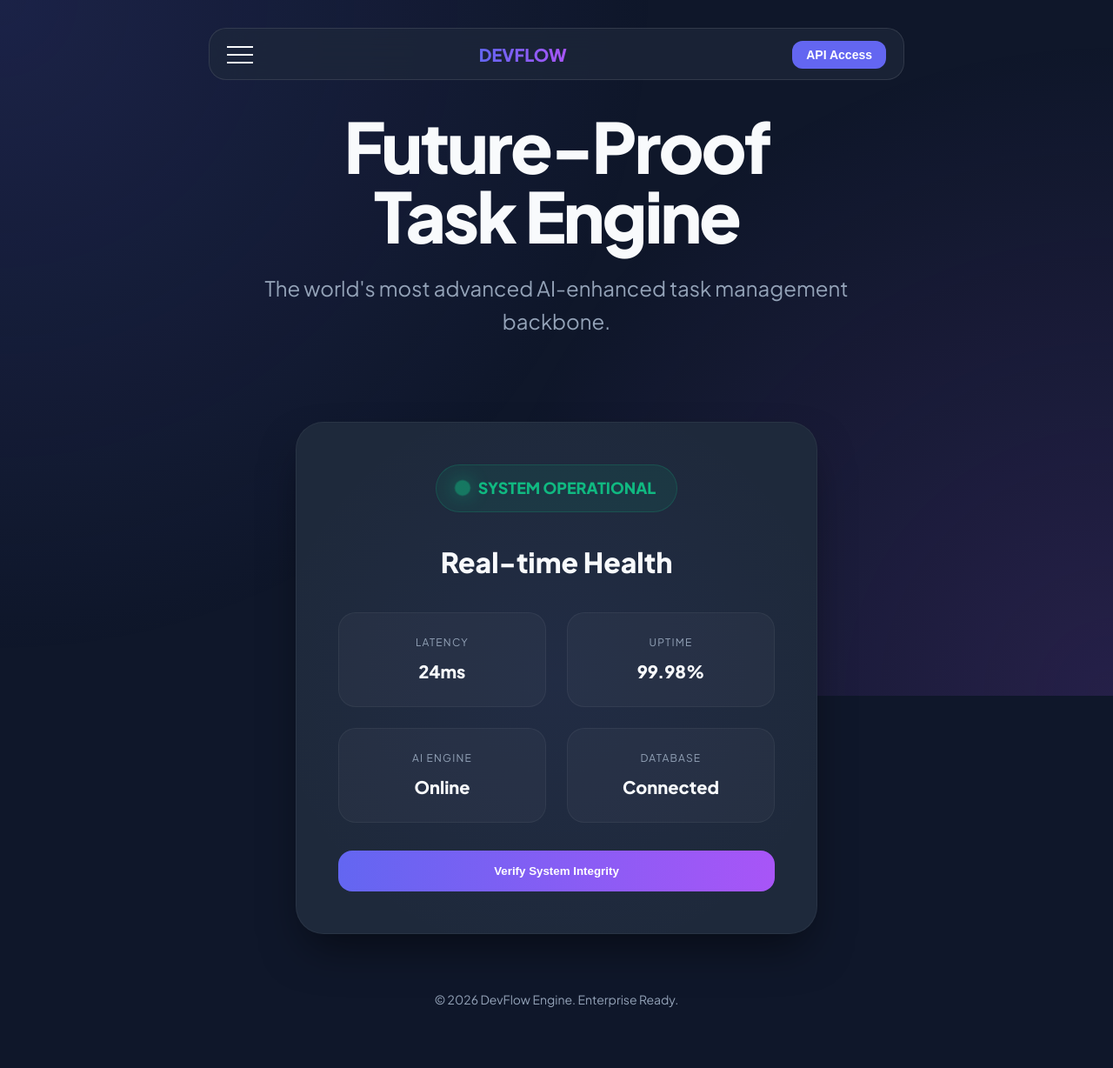
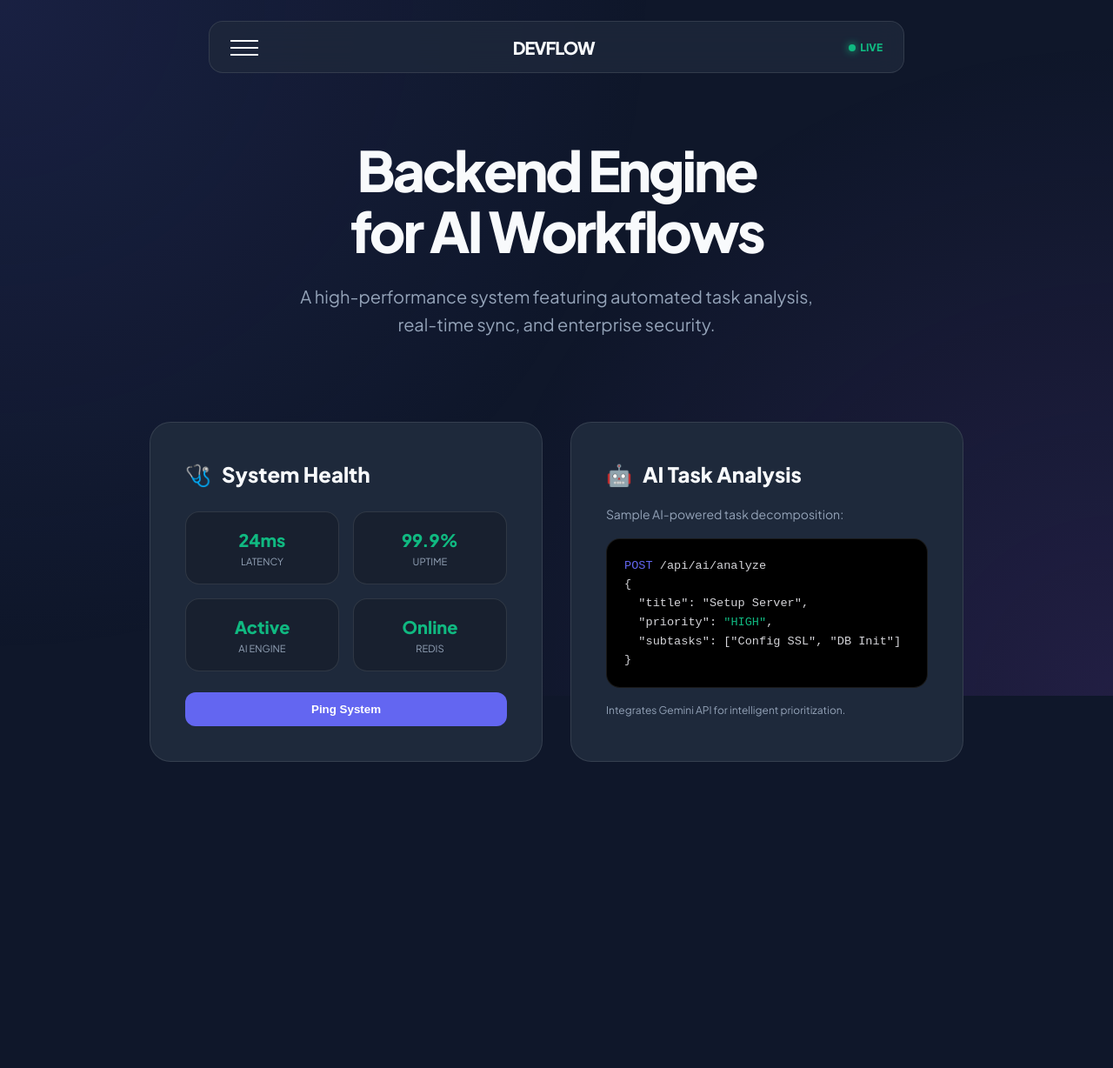
Before and after one commit to shreyash-jain27/DEVFLOW, a website: page src/public/index.html in a window 1280 px wide. Shown: the whole page at 87% size. After the commit the page ends 1004 px from the top, so only its background shows below. Drawn offline with nearby package versions, Linux system fonts and the light colour scheme.

Commit message:
style: refine technical showcase and fix navbar interaction

```diff
--- a/src/public/index.html
+++ b/src/public/index.html
@@ -3,7 +3,7 @@
 <head>
     <meta charset="UTF-8">
     <meta name="viewport" content="width=device-width, initial-scale=1.0">
-    <title>DevFlow API | AI-Powered Task Management</title>
+    <title>DevFlow API | Technical Showcase</title>
     <link rel="preconnect" href="https://fonts.googleapis.com">
     <link rel="preconnect" href="https://fonts.gstatic.com" crossorigin>
     <link href="https://fonts.googleapis.com/css2?family=Plus+Jakarta+Sans:wght@400;600;800&display=swap" rel="stylesheet">
@@ -12,21 +12,15 @@
         :root {
             --primary: #6366f1;
             --secondary: #a855f7;
-            --accent: #ec4899;
             --background: #0f172a;
             --surface: #1e293b;
             --text: #f8fafc;
             --text-muted: #94a3b8;
             --success: #10b981;
-            --warning: #f59e0b;
-            --nav-bg: rgba(30, 41, 59, 0.7);
+            --border: rgba(255, 255, 255, 0.1);
         }
 
-        * {
-            margin: 0;
-            padding: 0;
-            box-sizing: border-box;
-        }
+        * { margin: 0; padding: 0; box-sizing: border-box; }
 
         body {
             font-family: 'Plus Jakarta Sans', sans-serif;
@@ -34,45 +28,36 @@
             color: var(--text);
             line-height: 1.6;
             overflow-x: hidden;
-            min-height: 100vh;
         }
 
         .gradient-bg {
             position: fixed;
-            top: 0;
-            left: 0;
-            width: 100%;
-            height: 100%;
+            top: 0; left: 0; width: 100%; height: 100%;
             z-index: -1;
             background:
-                radial-gradient(circle at 0% 0%, rgba(99, 102, 241, 0.15) 0%, transparent 50%),
-                radial-gradient(circle at 100% 100%, rgba(168, 85, 247, 0.15) 0%, transparent 50%);
+                radial-gradient(circle at 0% 0%, rgba(99, 102, 241, 0.12) 0%, transparent 50%),
+                radial-gradient(circle at 100% 100%, rgba(168, 85, 247, 0.12) 0%, transparent 50%);
         }
 
-        /* --- CardNav CSS (Vanilla Re-implementation) --- */
+        /* --- CardNav RE-ENGINEERED --- */
         .card-nav-container {
             position: fixed;
-            top: 2rem;
+            top: 1.5rem;
             left: 50%;
             transform: translateX(-50%);
             width: 90%;
             max-width: 800px;
-            z-index: 100;
+            z-index: 1000;
         }
 
         .card-nav {
-            height: 60px;
-            background: var(--nav-bg);
-            backdrop-filter: blur(20px);
-            border: 1px solid rgba(255, 255, 255, 0.1);
-            border-radius: 1.25rem;
+            background: rgba(30, 41, 59, 0.8);
+            backdrop-filter: blur(16px);
+            border: 1px solid var(--border);
+            border-radius: 1rem;
             overflow: hidden;
-            position: relative;
-            transition: height 0.4s cubic-bezier(0.175, 0.885, 0.32, 1.275);
-        }
-
-        .card-nav.open {
-            height: 320px;
+            height: 60px; /* Base height */
+            transition: border-color 0.3s;
         }
 
         .card-nav-top {
@@ -80,293 +65,141 @@
             display: flex;
             align-items: center;
             justify-content: space-between;
-            padding: 0 1.25rem;
+            padding: 0 1.5rem;
+            position: relative;
+            z-index: 10;
         }
 
-        .hamburger-menu {
-            width: 30px;
-            height: 20px;
+        .hamburger {
+            width: 32px;
+            height: 32px;
             display: flex;
             flex-direction: column;
-            justify-content: space-between;
+            justify-content: center;
+            gap: 6px;
             cursor: pointer;
+            z-index: 20;
         }
 
-        .hamburger-line {
+        .hamburger span {
+            display: block;
             width: 100%;
             height: 2px;
             background: var(--text);
-            transition: 0.3s;
+            transition: 0.3s cubic-bezier(0.4, 0, 0.2, 1);
         }
 
-        .open .hamburger-line:nth-child(1) { transform: translateY(9px) rotate(45deg); }
-        .open .hamburger-line:nth-child(2) { opacity: 0; }
-        .open .hamburger-line:nth-child(3) { transform: translateY(-9px) rotate(-45deg); }
+        .hamburger.open span:nth-child(1) { transform: translateY(8px) rotate(45deg); }
+        .hamburger.open span:nth-child(2) { opacity: 0; }
+        .hamburger.open span:nth-child(3) { transform: translateY(-8px) rotate(-45deg); }
 
-        .nav-logo {
-            font-weight: 800;
-            font-size: 1.25rem;
-            background: linear-gradient(to right, var(--primary), var(--secondary));
-            -webkit-background-clip: text;
-            -webkit-text-fill-color: transparent;
-        }
-
-        .nav-cta {
-            background: var(--primary);
-            color: white;
-            border: none;
-            padding: 0.5rem 1rem;
-            border-radius: 0.75rem;
-            font-weight: 600;
-            font-size: 0.875rem;
-            cursor: pointer;
-        }
+        .logo { font-weight: 800; font-size: 1.25rem; letter-spacing: -1px; }
 
         .card-nav-content {
+            padding: 0.75rem;
             display: flex;
-            gap: 1rem;
-            padding: 1rem;
+            gap: 0.75rem;
             height: 240px;
             opacity: 0;
-            transform: translateY(20px);
-            transition: 0.4s;
-            pointer-events: none;
-        }
-
-        .open .card-nav-content {
-            opacity: 1;
-            transform: translateY(0);
-            pointer-events: auto;
+            visibility: hidden;
         }
 
         .nav-card {
             flex: 1;
-            border-radius: 1rem;
+            background: rgba(255, 255, 255, 0.03);
+            border: 1px solid var(--border);
+            border-radius: 0.75rem;
             padding: 1.25rem;
             display: flex;
             flex-direction: column;
-            gap: 0.5rem;
-            background: rgba(255, 255, 255, 0.05);
-            border: 1px solid rgba(255, 255, 255, 0.05);
+            justify-content: space-between;
         }
 
-        .nav-card-label {
-            font-weight: 800;
-            font-size: 1rem;
-            margin-bottom: 0.5rem;
-            color: var(--primary);
+        .nav-card h4 { font-size: 0.875rem; color: var(--primary); text-transform: uppercase; letter-spacing: 1px; }
+        .nav-links { display: flex; flex-direction: column; gap: 0.5rem; margin-top: 1rem; }
+        .nav-link { color: var(--text-muted); text-decoration: none; font-size: 0.9rem; transition: 0.2s; display: flex; align-items: center; gap: 0.5rem; }
+        .nav-link:hover { color: var(--text); transform: translateX(4px); }
+
+        /* --- Main Content --- */
+        .container { max-width: 1000px; margin: 0 auto; padding: 10rem 2rem 4rem; }
+
+        .hero { text-align: center; margin-bottom: 6rem; }
+        h1 { font-size: 4rem; font-weight: 800; letter-spacing: -3px; line-height: 1.1; margin-bottom: 1.5rem; }
+        .hero p { font-size: 1.25rem; color: var(--text-muted); max-width: 600px; margin: 0 auto; }
+
+        /* --- Focused Showcase Cards --- */
+        .showcase { display: grid; grid-template-columns: 1fr 1fr; gap: 2rem; margin-bottom: 4rem; }
+
+        .card {
+            background: var(--surface);
+            border: 1px solid var(--border);
+            border-radius: 1.5rem;
+            padding: 2.5rem;
+            position: relative;
         }
 
-        .nav-card-links {
-            display: flex;
-            flex-direction: column;
-            gap: 0.5rem;
+        .card h2 { font-size: 1.5rem; margin-bottom: 1rem; display: flex; align-items: center; gap: 0.75rem; }
+
+        /* Health Box */
+        .health-grid { display: grid; grid-template-columns: 1fr 1fr; gap: 1rem; margin-top: 1.5rem; }
+        .health-item { background: rgba(0,0,0,0.2); padding: 1rem; border-radius: 1rem; text-align: center; border: 1px solid var(--border); }
+        .health-val { font-size: 1.25rem; font-weight: 800; color: var(--success); }
+        .health-label { font-size: 0.7rem; color: var(--text-muted); text-transform: uppercase; }
+
+        /* API Example */
+        .code-box {
+            background: #000;
+            padding: 1.25rem;
+            border-radius: 1rem;
+            font-family: monospace;
+            font-size: 0.85rem;
+            color: #d4d4d8;
+            border: 1px solid var(--border);
+            margin-top: 1rem;
         }
-
-        .nav-card-link {
-            color: var(--text-muted);
-            text-decoration: none;
-            font-size: 0.875rem;
-            transition: 0.2s;
-            display: flex;
-            align-items: center;
-            gap: 0.4rem;
-        }
-
-        .nav-card-link:hover {
-            color: var(--text);
-            transform: translateX(4px);
-        }
-
-        /* --- Main Content --- */
-        .container {
-            max-width: 1200px;
-            margin: 0 auto;
-            padding: 8rem 2rem 4rem;
-        }
-
-        header {
-            text-align: center;
-            margin-bottom: 6rem;
-        }
-
-        h1 {
-            font-size: 5rem;
-            font-weight: 800;
-            letter-spacing: -3px;
-            line-height: 1;
-            margin-bottom: 1.5rem;
-        }
-
-        .hero-text {
-            color: var(--text-muted);
-            font-size: 1.5rem;
-            max-width: 700px;
-            margin: 0 auto;
-        }
-
-        /* --- Health Check Box --- */
-        .health-monitor {
-            background: var(--surface);
-            border: 1px solid rgba(255, 255, 255, 0.05);
-            border-radius: 2rem;
-            padding: 3rem;
-            max-width: 600px;
-            margin: 0 auto;
-            text-align: center;
-            position: relative;
-            overflow: hidden;
-            box-shadow: 0 25px 50px -12px rgba(0, 0, 0, 0.5);
-        }
-
-        .health-monitor::before {
-            content: "";
-            position: absolute;
-            top: -50%;
-            left: -50%;
-            width: 200%;
-            height: 200%;
-            background: radial-gradient(circle at center, var(--primary) 0%, transparent 40%);
-            opacity: 0.05;
-            z-index: 0;
-        }
-
-        .health-header {
-            position: relative;
-            z-index: 1;
-        }
-
-        .health-status {
-            display: inline-flex;
-            align-items: center;
-            gap: 0.75rem;
-            background: rgba(16, 185, 129, 0.1);
-            color: var(--success);
-            padding: 0.75rem 1.5rem;
-            border-radius: 99px;
-            font-weight: 700;
-            font-size: 1.125rem;
-            margin-bottom: 2rem;
-            border: 1px solid rgba(16, 185, 129, 0.2);
-        }
-
-        .status-pulse {
-            width: 12px;
-            height: 12px;
-            background: var(--success);
-            border-radius: 50%;
-            box-shadow: 0 0 15px var(--success);
-            animation: pulse-health 2s infinite;
-        }
-
-        @keyframes pulse-health {
-            0% { transform: scale(1); opacity: 1; }
-            50% { transform: scale(1.5); opacity: 0.5; }
-            100% { transform: scale(1); opacity: 1; }
-        }
-
-        .health-details {
-            display: grid;
-            grid-template-columns: 1fr 1fr;
-            gap: 1.5rem;
-            position: relative;
-            z-index: 1;
-        }
-
-        .detail-card {
-            background: rgba(255, 255, 255, 0.03);
-            padding: 1.5rem;
-            border-radius: 1.25rem;
-            border: 1px solid rgba(255, 255, 255, 0.05);
-        }
-
-        .detail-label {
-            font-size: 0.75rem;
-            text-transform: uppercase;
-            letter-spacing: 0.1em;
-            color: var(--text-muted);
-            margin-bottom: 0.5rem;
-        }
-
-        .detail-value {
-            font-size: 1.25rem;
-            font-weight: 700;
-        }
-
-        .health-btn {
-            margin-top: 2rem;
-            width: 100%;
-            padding: 1rem;
-            background: linear-gradient(to right, var(--primary), var(--secondary));
-            color: white;
-            border: none;
-            border-radius: 1rem;
-            font-weight: 700;
-            cursor: pointer;
-            transition: 0.3s;
-            position: relative;
-            z-index: 1;
-        }
-
-        .health-btn:hover {
-            transform: scale(1.02);
-            filter: brightness(1.1);
-        }
-
-        footer {
-            text-align: center;
-            padding: 4rem;
-            color: var(--text-muted);
-            font-size: 0.875rem;
-        }
+        .token { color: var(--primary); }
 
         @media (max-width: 768px) {
-            h1 { font-size: 3rem; }
-            .health-details { grid-template-columns: 1fr; }
-            .card-nav.open { height: 500px; }
+            h1 { font-size: 2.5rem; }
+            .showcase { grid-template-columns: 1fr; }
             .card-nav-content { flex-direction: column; height: auto; }
+            .card-nav.open { height: auto !important; }
         }
     </style>
 </head>
 <body>
     <div class="gradient-bg"></div>
 
-    <!-- CardNav Component -->
     <div class="card-nav-container">
         <nav class="card-nav" id="nav">
             <div class="card-nav-top">
-                <div class="hamburger-menu" id="menu-toggle">
-                    <div class="hamburger-line"></div>
-                    <div class="hamburger-line"></div>
-                    <div class="hamburger-line"></div>
+                <div class="hamburger" id="hamburger">
+                    <span></span>
+                    <span></span>
+                    <span></span>
                 </div>
-                <div class="nav-logo">DEVFLOW</div>
-                <button class="nav-cta">API Access</button>
+                <div class="logo">DEVFLOW</div>
+                <div style="font-size: 0.75rem; color: var(--success); font-weight: 700; display: flex; align-items: center; gap: 5px;">
+                    <div style="width: 8px; height: 8px; background: var(--success); border-radius: 50%; box-shadow: 0 0 10px var(--success);"></div>
+                    LIVE
+                </div>
             </div>
 
-            <div class="card-nav-content">
+            <div class="card-nav-content" id="nav-content">
                 <div class="nav-card">
-                    <div class="nav-card-label">Features</div>
-                    <div class="nav-card-links">
-                        <a href="#" class="nav-card-link"><span>✨</span> AI Task Analysis</a>
-                        <a href="#" class="nav-card-link"><span>⚡</span> Real-time Sync</a>
-                        <a href="#" class="nav-card-link"><span>🛡️</span> Security Mesh</a>
+                    <h4>Tech Stack</h4>
+                    <div class="nav-links">
+                        <a href="#" class="nav-link">Node.js / Express</a>
+                        <a href="#" class="nav-link">MongoDB / Redis</a>
+                        <a href="#" class="nav-link">Gemini AI API</a>
                     </div>
                 </div>
                 <div class="nav-card">
-                    <div class="nav-card-label">Endpoints</div>
-                    <div class="nav-card-links">
-                        <a href="/api/auth/login" class="nav-card-link">🔐 Auth API</a>
-                        <a href="/api/tasks" class="nav-card-link">📋 Tasks API</a>
-                        <a href="/api/ai/analyze" class="nav-card-link">🤖 AI Engine</a>
-                    </div>
-                </div>
-                <div class="nav-card">
-                    <div class="nav-card-label">Resources</div>
-                    <div class="nav-card-links">
-                        <a href="https://github.com/shreyash-jain27/DEVFLOW" class="nav-card-link">🐙 GitHub Repo</a>
-                        <a href="/admin/queues" class="nav-card-link">📊 Queue Board</a>
-                        <a href="/api/health" class="nav-card-link">🩺 System API</a>
+                    <h4>Dev Tools</h4>
+                    <div class="nav-links">
+                        <a href="/admin/queues" class="nav-link">BullMQ Dashboard</a>
+                        <a href="/api/health" class="nav-link">Health API</a>
+                        <a href="https://github.com/shreyash-jain27/DEVFLOW" class="nav-link">GitHub Source</a>
                     </div>
                 </div>
             </div>
@@ -374,99 +207,92 @@
     </div>
 
     <div class="container">
-        <header>
-            <h1>Future-Proof<br>Task Engine</h1>
-            <p class="hero-text">
-                The world's most advanced AI-enhanced task management backbone.
-            </p>
-        </header>
+        <div class="hero">
+            <h1>Backend Engine<br>for AI Workflows</h1>
+            <p>A high-performance system featuring automated task analysis, real-time sync, and enterprise security.</p>
+        </div>
 
-        <!-- Health Check Box -->
-        <div class="health-monitor">
-            <div class="health-header">
-                <div class="health-status">
-                    <div class="status-pulse"></div>
-                    SYSTEM OPERATIONAL
+        <div class="showcase">
+            <!-- Health Showcase -->
+            <div class="card">
+                <h2><span>🩺</span> System Health</h2>
+                <div class="health-grid">
+                    <div class="health-item">
+                        <div class="health-val" id="lat">24ms</div>
+                        <div class="health-label">Latency</div>
+                    </div>
+                    <div class="health-item">
+                        <div class="health-val">99.9%</div>
+                        <div class="health-label">Uptime</div>
+                    </div>
+                    <div class="health-item">
+                        <div class="health-val">Active</div>
+                        <div class="health-label">AI Engine</div>
+                    </div>
+                    <div class="health-item">
+                        <div class="health-val">Online</div>
+                        <div class="health-label">Redis</div>
+                    </div>
                 </div>
-                <h2 style="font-size: 2rem; margin-bottom: 2rem;">Real-time Health</h2>
+                <button onclick="ping()" style="width: 100%; margin-top: 1.5rem; padding: 0.75rem; border-radius: 0.75rem; border: none; background: var(--primary); color: white; font-weight: 700; cursor: pointer;">Ping System</button>
             </div>
 
-            <div class="health-details">
-                <div class="detail-card">
-                    <div class="detail-label">Latency</div>
-                    <div class="detail-value" id="latency">24ms</div>
+            <!-- API Showcase -->
+            <div class="card">
+                <h2><span>🤖</span> AI Task Analysis</h2>
+                <p style="font-size: 0.875rem; color: var(--text-muted);">Sample AI-powered task decomposition:</p>
+                <div class="code-box">
+                    <span class="token">POST</span> /api/ai/analyze<br>
+                    {<br>
+                    &nbsp;&nbsp;"title": "Setup Server",<br>
+                    &nbsp;&nbsp;"priority": <span style="color:var(--success)">"HIGH"</span>,<br>
+                    &nbsp;&nbsp;"subtasks": ["Config SSL", "DB Init"]<br>
+                    }
                 </div>
-                <div class="detail-card">
-                    <div class="detail-label">Uptime</div>
-                    <div class="detail-value" id="uptime">99.98%</div>
-                </div>
-                <div class="detail-card">
-                    <div class="detail-label">AI Engine</div>
-                    <div class="detail-value">Online</div>
-                </div>
-                <div class="detail-card">
-                    <div class="detail-label">Database</div>
-                    <div class="detail-value">Connected</div>
-                </div>
+                <p style="margin-top: 1rem; font-size: 0.75rem; color: var(--text-muted);">
+                    Integrates Gemini API for intelligent prioritization.
+                </p>
             </div>
-
-            <button class="health-btn" onclick="checkHealth()">Verify System Integrity</button>
         </div>
-
-        <footer>
-            &copy; 2026 DevFlow Engine. Enterprise Ready.
-        </footer>
     </div>
 
     <script>
-        // CardNav Logic
         const nav = document.getElementById('nav');
-        const menuToggle = document.getElementById('menu-toggle');
+        const hamburger = document.getElementById('hamburger');
+        const content = document.getElementById('nav-content');
         let isOpen = false;
 
-        menuToggle.addEventListener('click', () => {
+        hamburger.addEventListener('click', () => {
             isOpen = !isOpen;
-            nav.classList.toggle('open', isOpen);
+            hamburger.classList.toggle('open');
 
             if (isOpen) {
-                gsap.from('.nav-card', {
-                    y: 20,
-                    opacity: 0,
-                    stagger: 0.1,
-                    duration: 0.4,
-                    ease: "power3.out"
-                });
+                // Open
+                gsap.to(nav, { height: window.innerWidth > 768 ? 320 : 'auto', duration: 0.5, ease: "power4.out" });
+                gsap.set(content, { visibility: 'visible' });
+                gsap.to(content, { opacity: 1, duration: 0.3, delay: 0.2 });
+                gsap.from('.nav-card', { y: 20, opacity: 0, stagger: 0.1, duration: 0.4, delay: 0.2 });
+            } else {
+                // Close
+                gsap.to(content, { opacity: 0, duration: 0.2 });
+                gsap.to(nav, { height: 60, duration: 0.4, ease: "power4.inOut", onComplete: () => {
+                    gsap.set(content, { visibility: 'hidden' });
+                }});
             }
         });
 
-        // Health Check Logic
-        async function checkHealth() {
-            const btn = document.querySelector('.health-btn');
-            btn.textContent = 'Verifying...';
-
-            try {
-                const start = Date.now();
-                const response = await fetch('/api/health');
-                const end = Date.now();
-
-                if (response.ok) {
-                    document.getElementById('latency').textContent = `${end - start}ms`;
-                    btn.textContent = 'Verification Complete ✅';
-                    setTimeout(() => btn.textContent = 'Verify System Integrity', 2000);
-                } else {
-                    btn.textContent = 'System Alert ⚠️';
-                }
-            } catch (err) {
-                btn.textContent = 'Connection Error ❌';
-            }
+        async function ping() {
+            const start = Date.now();
+            await fetch('/api/health');
+            const end = Date.now();
+            document.getElementById('lat').textContent = `${end - start}ms`;
         }
 
-        // Randomize latency a bit for "live" feel
+        // Sim live latency
         setInterval(() => {
-            const base = 20;
-            const variation = Math.floor(Math.random() * 10);
-            document.getElementById('latency').textContent = `${base + variation}ms`;
-        }, 5000);
+            const val = 20 + Math.floor(Math.random() * 10);
+            document.getElementById('lat').textContent = `${val}ms`;
+        }, 4000);
     </script>
 </body>
 </html>
```
